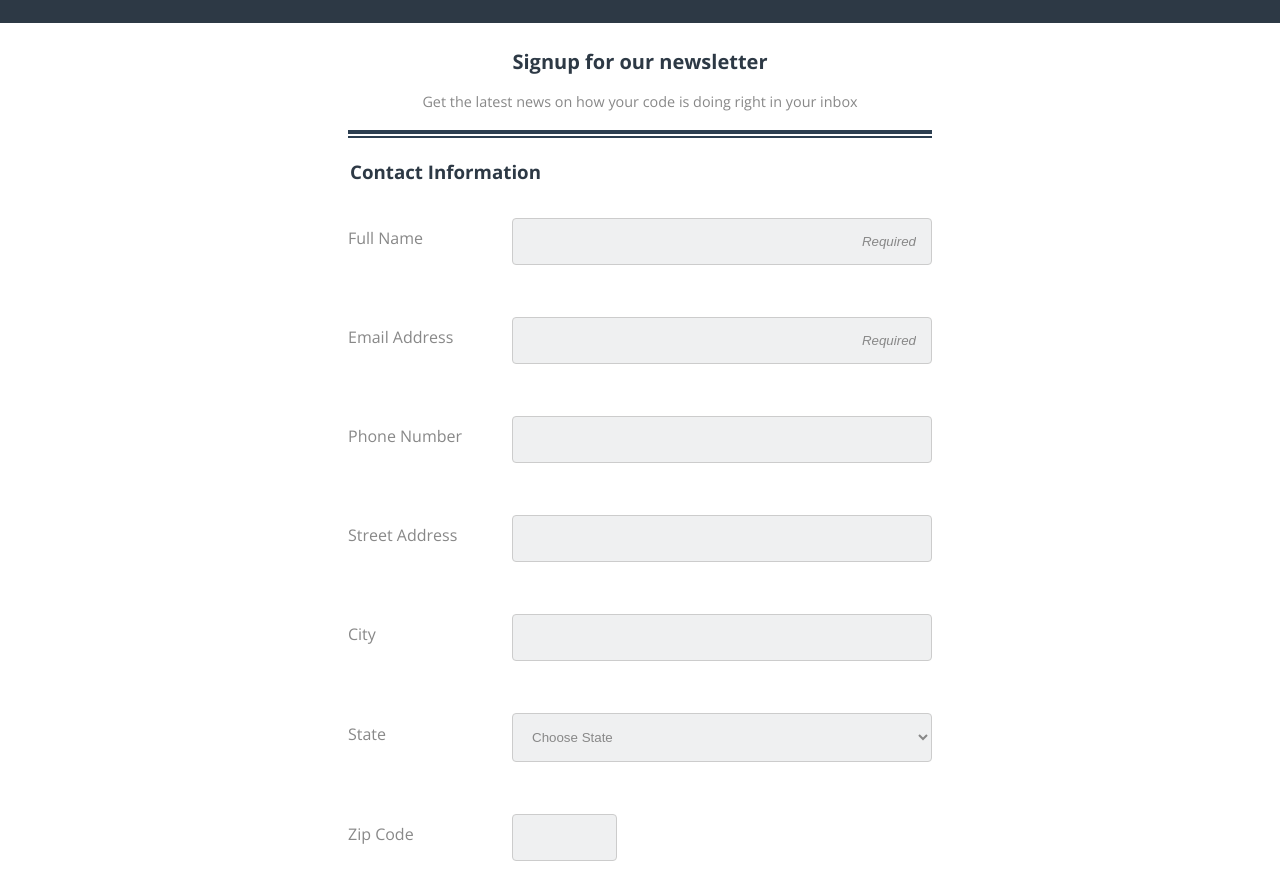
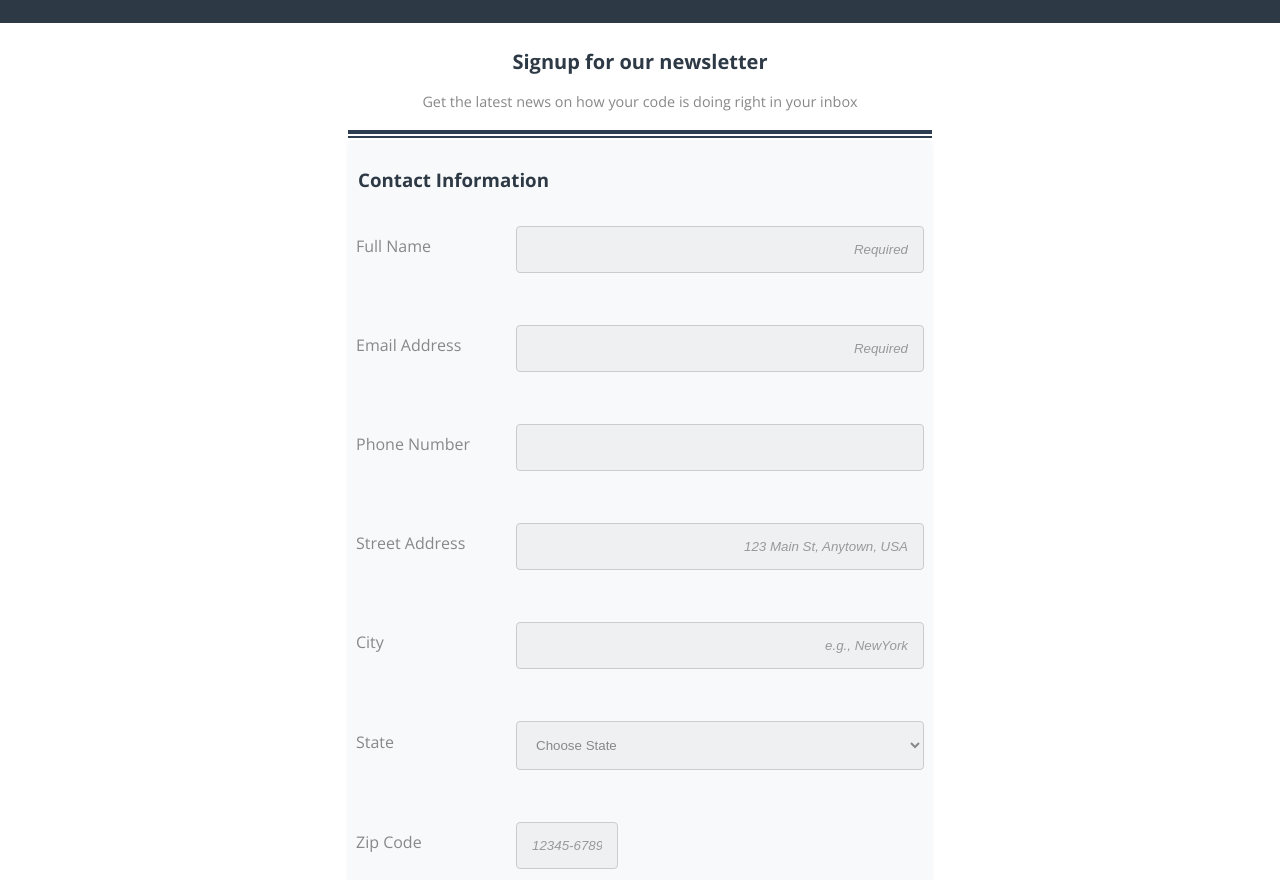
Before and after one commit to IsmailRabbani/online_registration_v4, a plain HTML site: page index.html in a window 1280 px wide. Shown: the part 72-952 px from the top of the page. Drawn offline with nearby package versions, Linux system fonts and the light colour scheme.

Commit message:
added styles to Transition, placeholder and Required elements

```diff
--- a/index.html
+++ b/index.html
@@ -38,10 +38,10 @@
           <input type="tel" id="phone" name="user_phone">
 
           <label for="address">Street Address</label>
-          <input type="text" id="address" name="user_address">
+          <input type="text" id="address" name="user_address" placeholder="123 Main St, Anytown, USA">
 
           <label for="city">City</label>
-          <input type="text" id="city" name="user_city">
+          <input type="text" id="city" name="user_city" placeholder="e.g., NewYork">
 
           <label for="state">State</label>
           <select id="state">
@@ -52,7 +52,7 @@
           </select>
 
           <label for="zip">Zip Code</label>
-          <input type="text" id="zip">
+          <input type="text" id="zip" placeholder="12345-6789">
 
         </fieldset>
 
@@ -74,7 +74,7 @@
           <label class="custom-radio"><input type="radio" id="plain_text_format" name="newsletter_format"><span> Plain text</span></label>
 
           <label for="topics">Other topics you’d like to hear about</label>
-          <textarea id="topics" name="user_interests"></textarea>
+          <textarea id="topics" name="user_interests" placeholder="Tell us more about your Interests..."></textarea>
           </fieldset>
         <button type="submit" class="submit-btn">Sign Up</button>
       </form>
--- a/styles.css
+++ b/styles.css
@@ -62,6 +62,10 @@ form {
   display: flex;
   flex-direction: column;
   gap: .2rem;
+  background-color: #f8f9fa;
+  box-shadow: 0 2px 4px rgba(0, 0, 0, 0.05);
+  border-radius: 4px;
+  padding: 0.5em;
 }
 
 fieldset {
@@ -85,8 +89,7 @@ fieldset {
 input::placeholder {
   text-align: right;
   font-style: italic;
-  font-weight: 400;
-  color: #888;
+  color: #999;
 }
 
 input,
@@ -110,14 +113,12 @@ select option:hover  {
   background-color: #2d3945;
 }
 
-
-
 input:focus,
 select:focus,
 textarea:focus {
   outline: none;
   border: 1.5px solid #2d3945;
-  box-shadow: 0 0 5px rgba(0, 123, 255, 0.5);
+  transition: border 0.3s ease, box-shadow 0.3s ease;
 }
 
 input[type="checkbox"],
```
